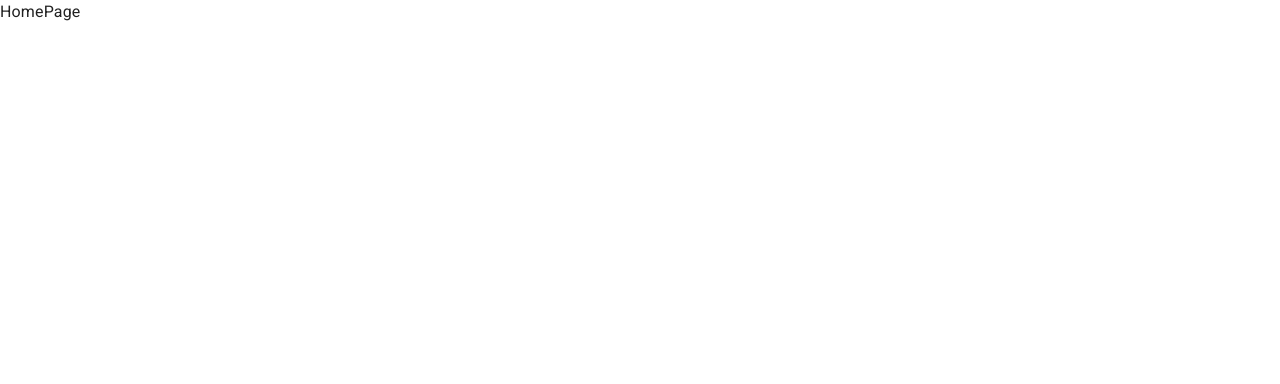
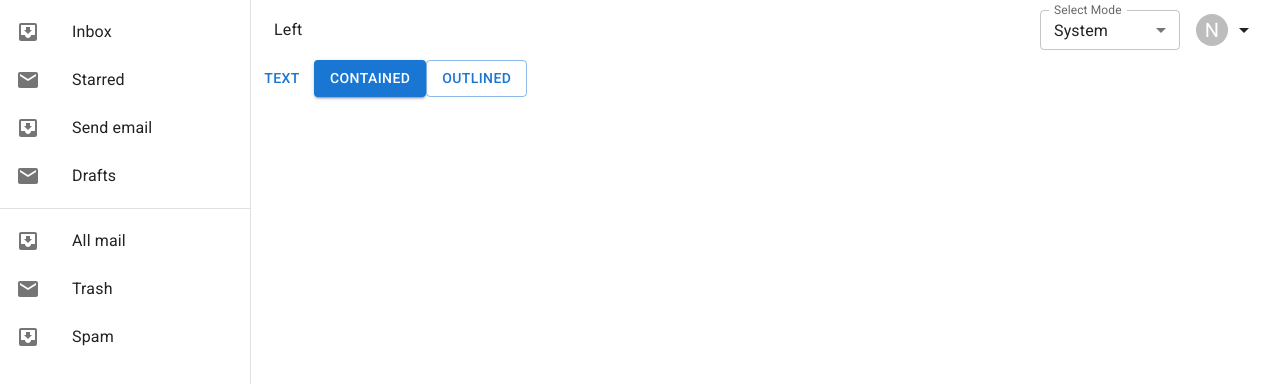
Before and after one commit to namdevfe/shopco-admin, a React (Vite) app: page / in a window 1280 px wide. Shown: the top 384 px of the page. Built offline with nearby package versions, Linux system fonts and the light colour scheme.

Commit message:
feat: add toggle mode select

```diff
--- a/src/App.tsx
+++ b/src/App.tsx
@@ -1,14 +1,16 @@
 import { BrowserRouter, Route, Routes } from 'react-router-dom'
-import routes from './routers/routes'
+import MainLayout from '~/layouts/MainLayout'
+import BlogPage from '~/pages/BlogPage'
+import HomePage from '~/pages/HomePage'
 
 function App() {
   return (
     <BrowserRouter>
       <Routes>
-        {routes.map((item, index) => {
-          const Component = item.component
-          return <Route key={index} path={item.path} element={<Component />} />
-        })}
+        <Route path='/' element={<MainLayout />}>
+          <Route index element={<HomePage />} />
+          <Route path='/blogs' element={<BlogPage />} />
+        </Route>
       </Routes>
     </BrowserRouter>
   )
--- /dev/null
+++ b/src/components/Header/index.tsx
@@ -0,0 +1,44 @@
+import ArrowDropDownIcon from '@mui/icons-material/ArrowDropDown'
+import Avatar from '@mui/material/Avatar'
+import Box from '@mui/material/Box'
+import Container from '@mui/material/Container'
+import Stack from '@mui/material/Stack'
+import ModeSelect from '~/components/ModeSelect'
+
+const Header = () => {
+  return (
+    <Box component='header' sx={{ height: '60px' }}>
+      <Container sx={{ height: '100%' }}>
+        <Stack
+          direction='row'
+          justifyContent='space-between'
+          alignItems='center'
+          sx={{ width: '100%', height: '100%' }}
+        >
+          <Box>Left</Box>
+          <Stack direction='row' gap={2}>
+            {/* Mode Select */}
+            <ModeSelect />
+
+            {/* Account */}
+            <Box
+              sx={{
+                display: 'flex',
+                alignItems: 'center',
+                gap: '4px',
+                cursor: 'pointer'
+              }}
+            >
+              <Avatar alt='Avatar' sx={{ width: '32px', height: '32px' }}>
+                N
+              </Avatar>
+              <ArrowDropDownIcon />
+            </Box>
+          </Stack>
+        </Stack>
+      </Container>
+    </Box>
+  )
+}
+
+export default Header
--- /dev/null
+++ b/src/components/ModeSelect/index.tsx
@@ -0,0 +1,36 @@
+import FormControl from '@mui/material/FormControl'
+import InputLabel from '@mui/material/InputLabel'
+import MenuItem from '@mui/material/MenuItem'
+import Select, { SelectChangeEvent } from '@mui/material/Select'
+import { useColorScheme } from '@mui/material/styles'
+
+const ModeSelect = () => {
+  const { mode, setMode } = useColorScheme()
+
+  if (!mode) {
+    return null
+  }
+
+  const handleModeChange = (e: SelectChangeEvent) => {
+    setMode(e.target.value as 'system' | 'light' | 'dark')
+  }
+
+  return (
+    <FormControl sx={{ minWidth: 140 }} size='small'>
+      <InputLabel id='mode-select-small-label'>Select Mode</InputLabel>
+      <Select
+        labelId='mode-select-small-label'
+        id='mode-select-small'
+        value={mode}
+        label='Select Mode'
+        onChange={handleModeChange}
+      >
+        <MenuItem value='light'>Light</MenuItem>
+        <MenuItem value='dark'>Dark</MenuItem>
+        <MenuItem value='system'>System</MenuItem>
+      </Select>
+    </FormControl>
+  )
+}
+
+export default ModeSelect
--- /dev/null
+++ b/src/components/Sidebar/index.tsx
@@ -0,0 +1,50 @@
+import Box from '@mui/material/Box'
+import Drawer from '@mui/material/Drawer'
+import List from '@mui/material/List'
+import Divider from '@mui/material/Divider'
+import ListItem from '@mui/material/ListItem'
+import ListItemButton from '@mui/material/ListItemButton'
+import ListItemIcon from '@mui/material/ListItemIcon'
+import ListItemText from '@mui/material/ListItemText'
+import InboxIcon from '@mui/icons-material/MoveToInbox'
+import MailIcon from '@mui/icons-material/Mail'
+
+const Sidebar = () => {
+  const DrawerList = (
+    <Box sx={{ width: 250 }}>
+      <List>
+        {['Inbox', 'Starred', 'Send email', 'Drafts'].map((text, index) => (
+          <ListItem key={text} disablePadding>
+            <ListItemButton>
+              <ListItemIcon>
+                {index % 2 === 0 ? <InboxIcon /> : <MailIcon />}
+              </ListItemIcon>
+              <ListItemText primary={text} />
+            </ListItemButton>
+          </ListItem>
+        ))}
+      </List>
+      <Divider />
+      <List>
+        {['All mail', 'Trash', 'Spam'].map((text, index) => (
+          <ListItem key={text} disablePadding>
+            <ListItemButton>
+              <ListItemIcon>
+                {index % 2 === 0 ? <InboxIcon /> : <MailIcon />}
+              </ListItemIcon>
+              <ListItemText primary={text} />
+            </ListItemButton>
+          </ListItem>
+        ))}
+      </List>
+    </Box>
+  )
+
+  return (
+    <Drawer variant='permanent' open={true}>
+      {DrawerList}
+    </Drawer>
+  )
+}
+
+export default Sidebar
--- /dev/null
+++ b/src/layouts/MainLayout/index.tsx
@@ -0,0 +1,18 @@
+import Box from '@mui/material/Box'
+import { Outlet } from 'react-router-dom'
+import Header from '~/components/Header'
+import Sidebar from '~/components/Sidebar'
+
+const MainLayout = () => {
+  return (
+    <Box>
+      <Sidebar />
+      <Box sx={{ ml: '250px' }}>
+        <Header />
+        <Outlet />
+      </Box>
+    </Box>
+  )
+}
+
+export default MainLayout
--- a/src/main.tsx
+++ b/src/main.tsx
@@ -1,11 +1,15 @@
 import { StrictMode } from 'react'
 import { createRoot } from 'react-dom/client'
 import CssBaseline from '@mui/material/CssBaseline'
+import { ThemeProvider } from '@mui/material'
+import theme from './theme.ts'
 import App from './App.tsx'
 
 createRoot(document.getElementById('root')!).render(
   <StrictMode>
-    <CssBaseline />
-    <App />
+    <ThemeProvider theme={theme}>
+      <CssBaseline />
+      <App />
+    </ThemeProvider>
   </StrictMode>
 )
--- a/src/pages/HomePage/index.tsx
+++ b/src/pages/HomePage/index.tsx
@@ -1,5 +1,13 @@
+import Button from '@mui/material/Button'
+
 const HomePage = () => {
-  return <div>HomePage</div>
+  return (
+    <div>
+      <Button>Text</Button>
+      <Button variant='contained'>Contained</Button>
+      <Button variant='outlined'>Outlined</Button>
+    </div>
+  )
 }
 
 export default HomePage
--- /dev/null
+++ b/src/theme.ts
@@ -0,0 +1,22 @@
+import { createTheme } from '@mui/material/styles'
+
+// A custom theme for this app
+const theme = createTheme({
+  cssVariables: {
+    colorSchemeSelector: 'class'
+  },
+  colorSchemes: { light: true, dark: true },
+  palette: {
+    // primary: {
+    //   main: '#556cd6'
+    // },
+    // secondary: {
+    //   main: '#19857b'
+    // },
+    // error: {
+    //   main: red.A400
+    // }
+  }
+})
+
+export default theme
--- a/vite.config.ts
+++ b/vite.config.ts
@@ -4,4 +4,7 @@ import react from '@vitejs/plugin-react-swc'
 // https://vite.dev/config/
 export default defineConfig({
   plugins: [react()],
+  resolve: {
+    alias: [{ find: '~', replacement: '/src' }]
+  }
 })
```
Also changed, not shown: tsconfig.app.json (+6 -1 lines).
